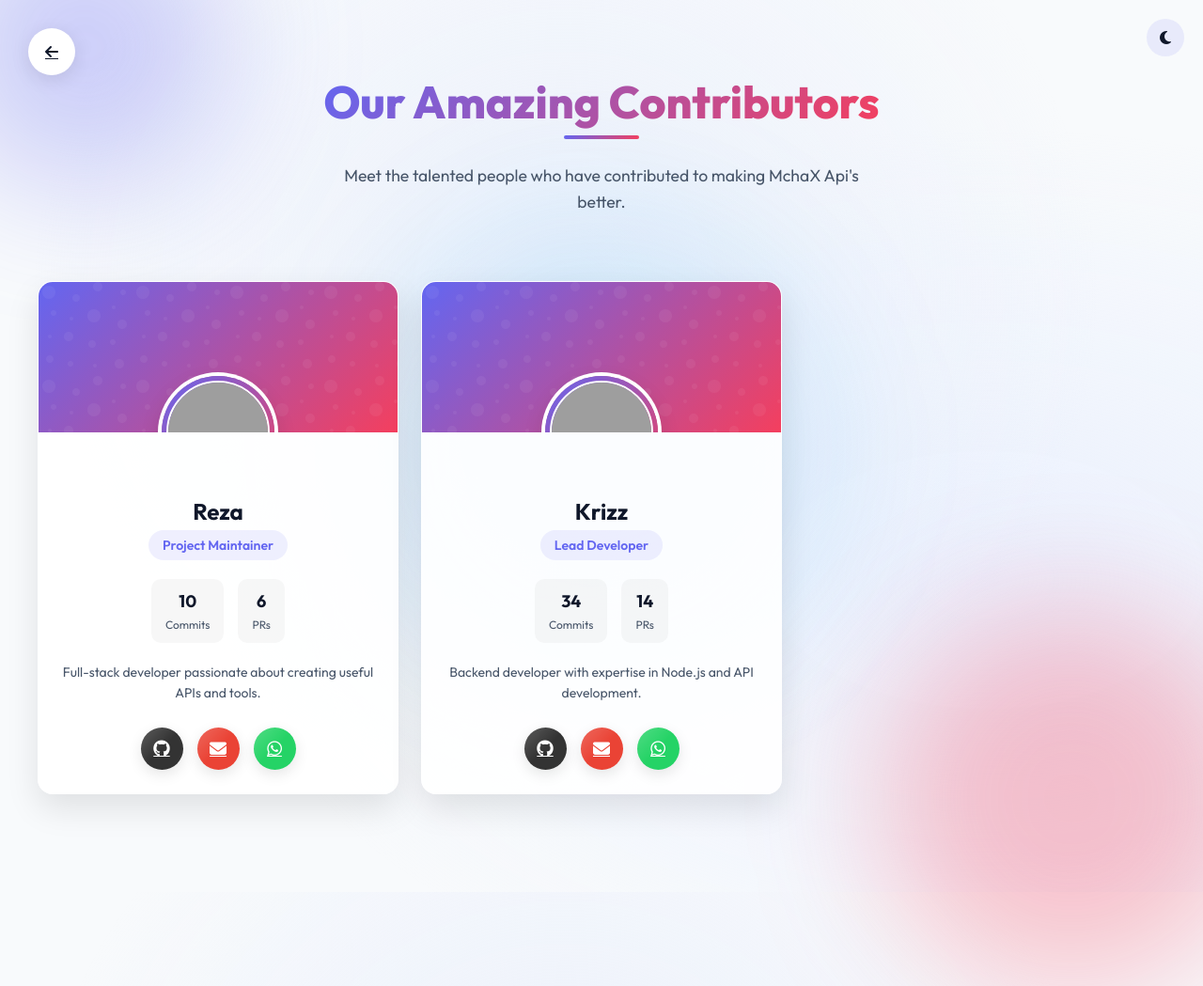
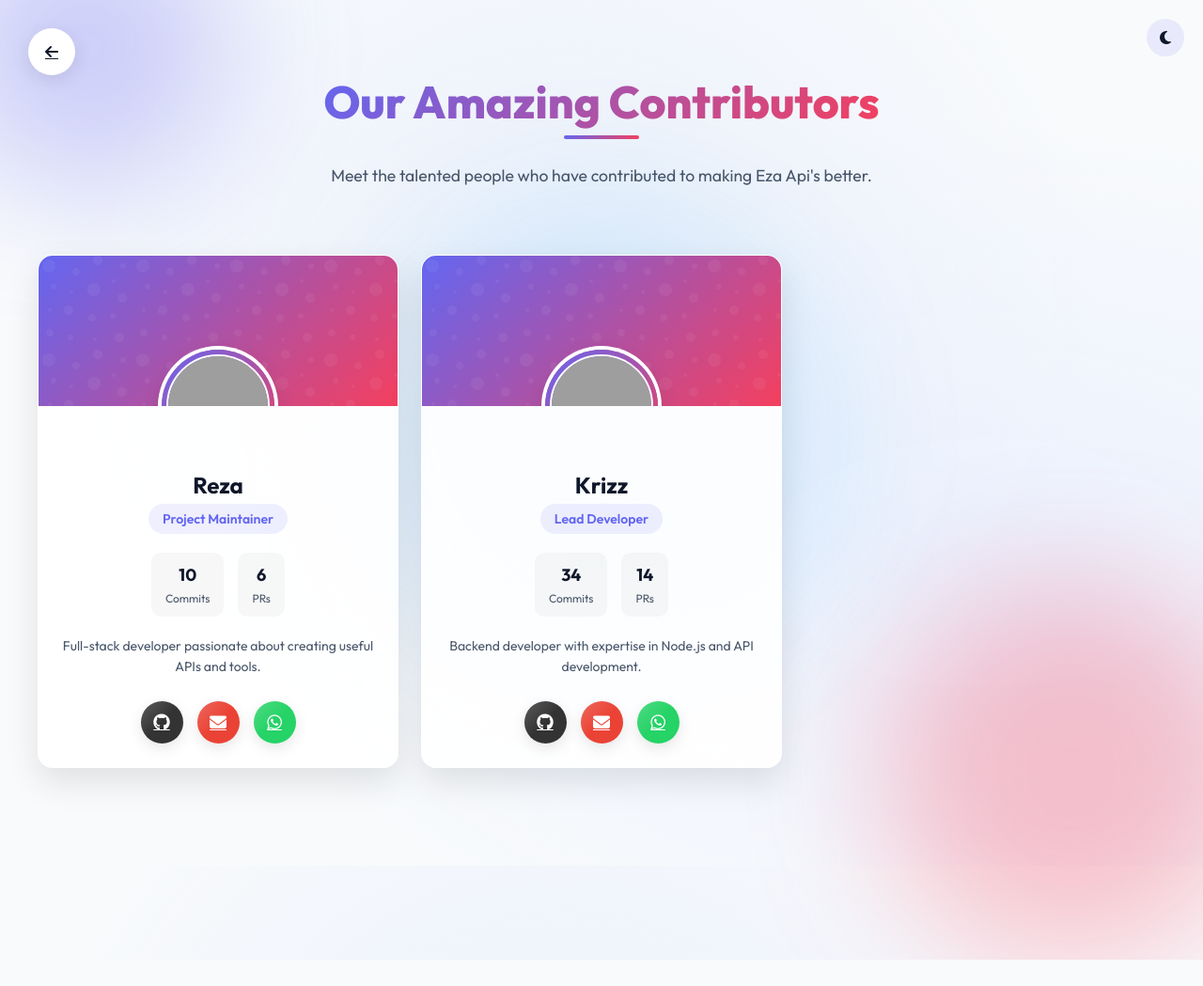
Before and after one commit to Rezaofc2/jjhhx, a website: page api-page/contributors.html in a window 1280 px wide. Shown: the top 1049 px of the page at 94% size. After the commit the page ends 1021 px from the top, so only its background shows below. Drawn offline with nearby package versions, Linux system fonts and the light colour scheme; grey boxes are pictures that could not be loaded.

Commit message:
Update contributors.html

```diff
--- a/api-page/contributors.html
+++ b/api-page/contributors.html
@@ -3,7 +3,7 @@
 <head>
     <meta charset="UTF-8">
     <meta name="viewport" content="width=device-width, initial-scale=1.0">
-    <title>Contributors - MchaX Api's</title>
+    <title>Contributors - Eza Api's</title>
     <link rel="stylesheet" href="https://cdn.jsdelivr.net/npm/bootstrap@5.3.0-alpha1/dist/css/bootstrap.min.css"/>
     <link href="https://fonts.googleapis.com/css2?family=Outfit:wght@400;500;600;700;800&display=swap" rel="stylesheet"/>
     <link rel="stylesheet" href="https://cdnjs.cloudflare.com/ajax/libs/font-awesome/6.4.0/css/all.min.css"/>
@@ -542,7 +542,7 @@
 
         <div class="page-title animate-fadeInUp">
             <h1>Our Amazing Contributors</h1>
-            <p>Meet the talented people who have contributed to making MchaX Api's better.</p>
+            <p>Meet the talented people who have contributed to making Eza Api's better.</p>
         </div>
 
         <div class="row" id="contributorsContainer">
@@ -618,7 +618,7 @@
                                             </div>
                                         </div>
 
-                                        <p class="contributor-bio">${contributor.bio || 'A passionate developer contributing to MchaX Api\'s.'}</p>
+                                        <p class="contributor-bio">${contributor.bio || 'A passionate developer contributing to Eza Api\'s.'}</p>
                                         <div class="social-links">
                                             <a href="${contributor.github}" class="social-link github" target="_blank" title="GitHub">
                                                 <i class="fab fa-github"></i>
```
